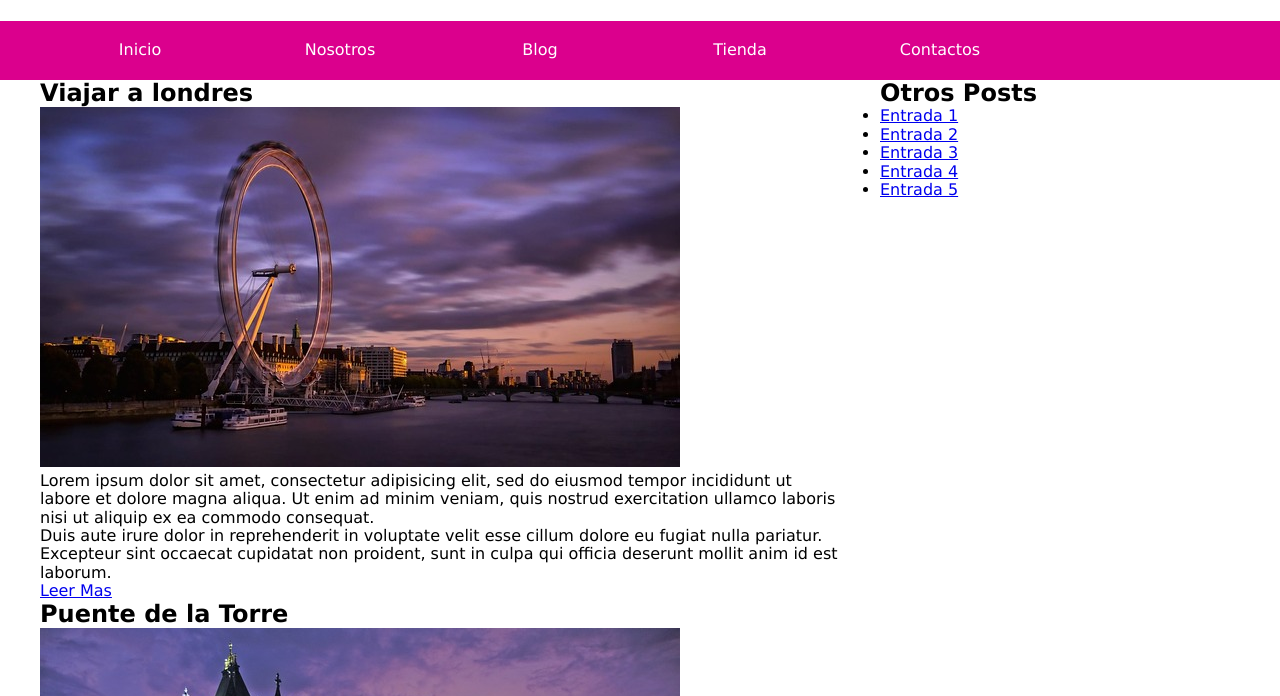
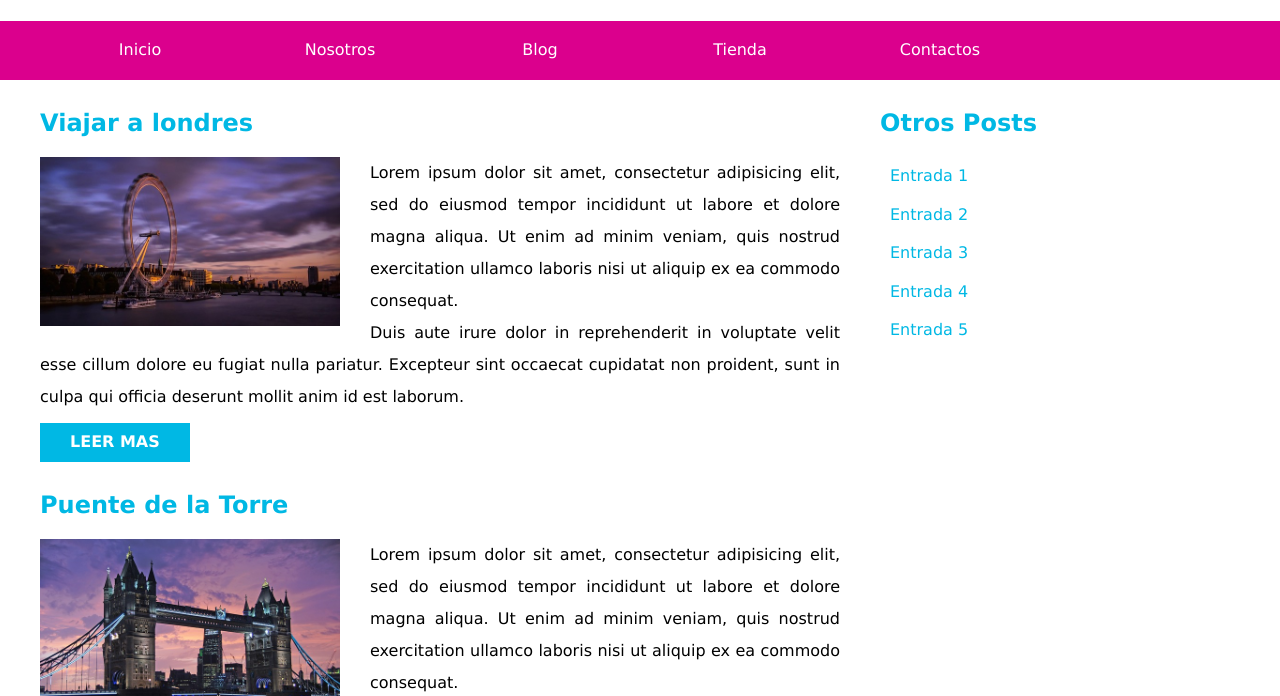
Before and after one commit to nogakhany/BlogViajes, a plain HTML site: page index.html in a window 1280 px wide. Shown: the part 103-799 px from the top of the page. Drawn offline with Linux system fonts and the light colour scheme.

Commit message:
estilos a los articles y sidebar
estilos detallados a los articles y sidebar del proyecto

```diff
--- a/css/estilos.css
+++ b/css/estilos.css
@@ -85,8 +85,62 @@ main{
   padding-right: 40px;
 
 }
+/** ENTRADAS DE POST **/
+article{
+  margin-top: 30px;
+}
+article img{
+  float: left;;
+  /* tamaño de imagen*/
+  width: 300px;
+  /* un poco de separacion entre imagen y texto*/
+  margin-right: 30px;
+}
+/* parrafos*/
+article p{
+  line-height: 2;
+  text-align: justify;
+}
+h2{
+  color: #00b8e4;
+  /*espacio de separacion h2 e imagen: */
+  margin-bottom: 20px;
+}
+.boton{
+  background-color: #00b8e4;
+  padding: 10px 30px;
+  /* para una separacion entre texto y color*/
+  display: inline-block;
+  margin-top: 10px;
+  font-weight: bold;
+  color: #ffffff;
+  text-transform: uppercase;
+  text-decoration: none;
+}
+/** SIDEBAR, barra lateral**/
 aside{
   float: right;
   width: 30%;
+  margin-top: 30px;
 
 }
+/* quitamos los puntos a los LI: */
+aside ul{
+  list-style: none;
+}
+aside ul li{
+  padding: 10px 0 10px 10px;
+}
+aside ul li:hover{
+  background-color: #00b8e4;
+  /** cambia el tipo de puntero del raton*/
+  cursor: pointer;
+}
+/** le quita los puntos y le asigna un color a las entradas: */
+aside ul li a{
+  color: #00b8e4;
+  text-decoration: none;
+}
+aside ul li:hover a{
+  color: #ffffff;
+}
```
